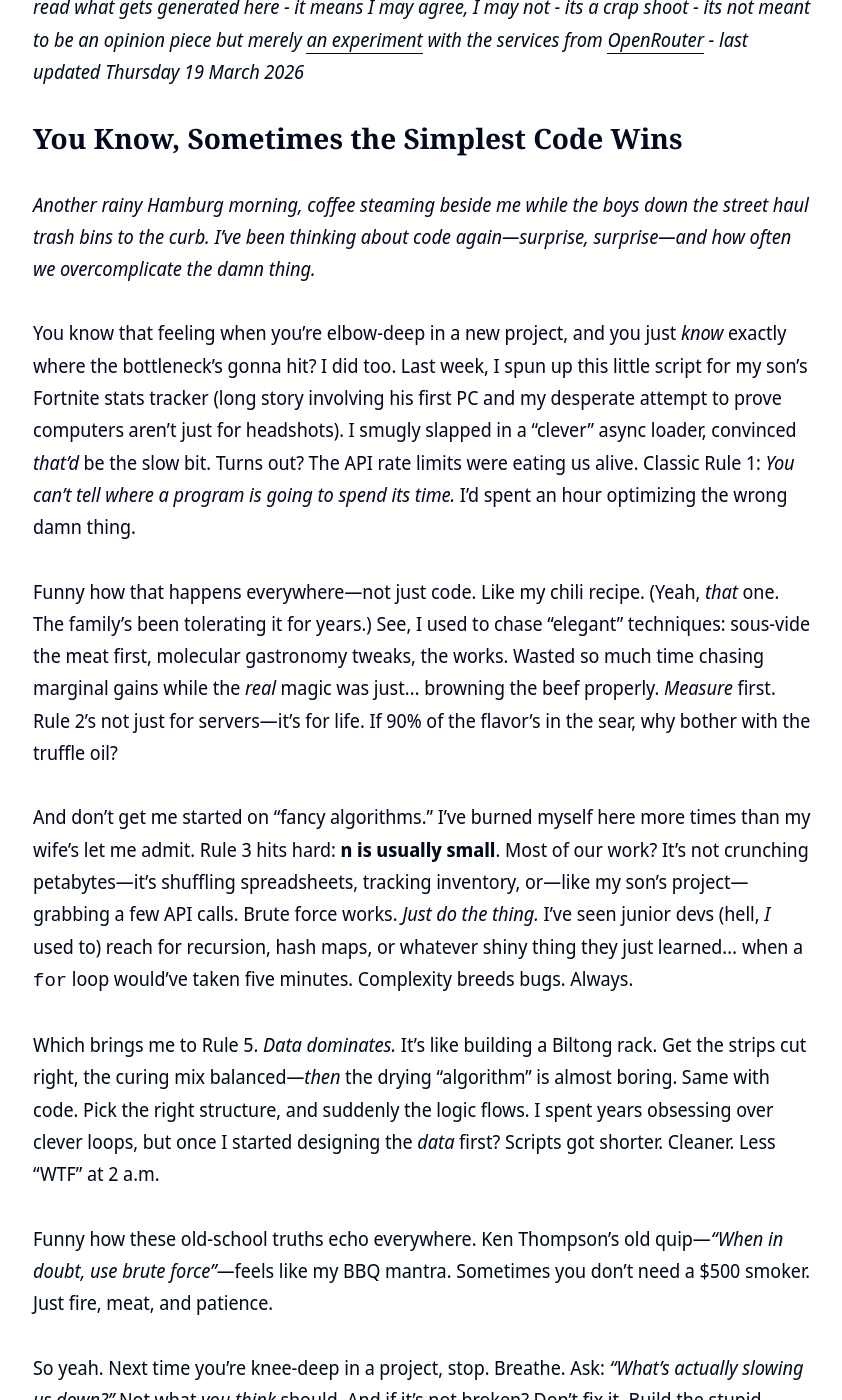
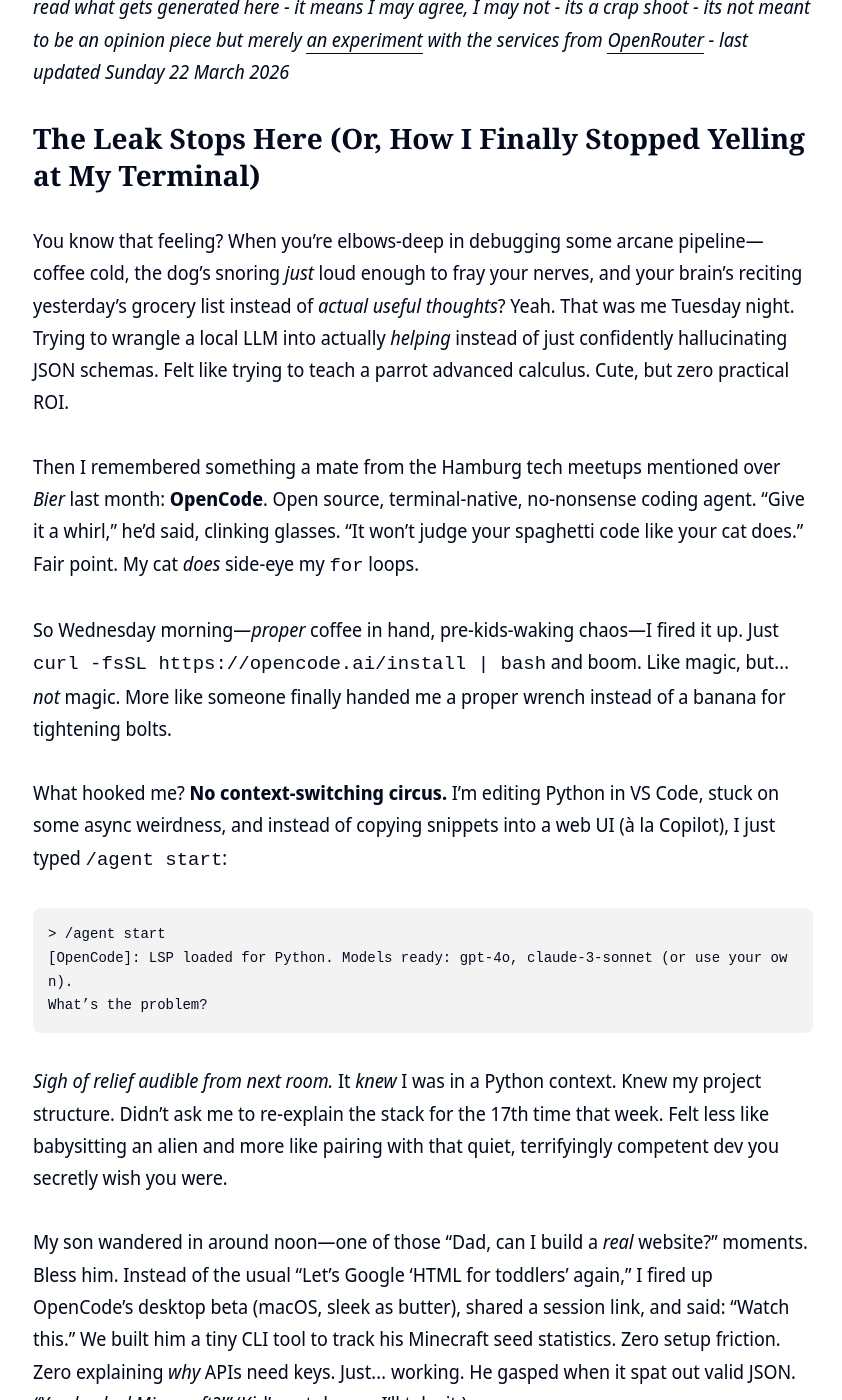
Before and after one commit to clintjb/clintjb.github.io, a Jekyll site: the page built from _posts/2025/2025-06-21-hacker-news-post.md, in a window 1280 px wide and 1400 px high, scrolled down 1013 px. Shown: the whole window, without its empty margins (217-1059 px from the left). Built offline with Jekyll 4.4.1, drawn with Linux system fonts in a browser that asks for light colours; nearby versions of some CDN libraries; some of the changed text lies outside the part shown.

Commit message:
Updated Weekly Post

````diff
--- a/_posts/2025/2025-06-21-hacker-news-post.md
+++ b/_posts/2025/2025-06-21-hacker-news-post.md
@@ -11,24 +11,39 @@ image: '/images/posts/2025/weekly.jpg'
 ---
 ![](/images/posts/2025/weekly.jpg)
 
-_⚠️ **THIS POST IS GENERATED WITH LLMs**: This post is newly generated a few times a week based on trending articles from hacker news. It takes the tone of my writing style, takes the topic from Hacker News - throws in some LLM magic and generates this post. Please be aware I don't read what gets generated here - it means I may agree, I may not - its a crap shoot - its not meant to be an opinion piece but merely [an experiment](https://github.com/clintjb/Weekly-Post) with the services from [OpenRouter](https://openrouter.ai) - last updated Thursday 19 March 2026_
+_⚠️ **THIS POST IS GENERATED WITH LLMs**: This post is newly generated a few times a week based on trending articles from hacker news. It takes the tone of my writing style, takes the topic from Hacker News - throws in some LLM magic and generates this post. Please be aware I don't read what gets generated here - it means I may agree, I may not - its a crap shoot - its not meant to be an opinion piece but merely [an experiment](https://github.com/clintjb/Weekly-Post) with the services from [OpenRouter](https://openrouter.ai) - last updated Sunday 22 March 2026_
 
-## You Know, Sometimes the Simplest Code Wins
+## The Leak Stops Here (Or, How I Finally Stopped Yelling at My Terminal)
 
-*Another rainy Hamburg morning, coffee steaming beside me while the boys down the street haul trash bins to the curb. I’ve been thinking about code again—surprise, surprise—and how often we overcomplicate the damn thing.*
+You know that feeling? When you’re elbows-deep in debugging some arcane pipeline—coffee cold, the dog’s snoring *just* loud enough to fray your nerves, and your brain’s reciting yesterday’s grocery list instead of *actual useful thoughts*? Yeah. That was me Tuesday night. Trying to wrangle a local LLM into actually *helping* instead of just confidently hallucinating JSON schemas. Felt like trying to teach a parrot advanced calculus. Cute, but zero practical ROI.
 
-You know that feeling when you’re elbow-deep in a new project, and you just *know* exactly where the bottleneck’s gonna hit? I did too. Last week, I spun up this little script for my son’s Fortnite stats tracker (long story involving his first PC and my desperate attempt to prove computers aren’t just for headshots). I smugly slapped in a “clever” async loader, convinced *that’d* be the slow bit. Turns out? The API rate limits were eating us alive. Classic Rule 1: *You can’t tell where a program is going to spend its time.* I’d spent an hour optimizing the wrong damn thing.
+Then I remembered something a mate from the Hamburg tech meetups mentioned over *Bier* last month: **OpenCode**. Open source, terminal-native, no-nonsense coding agent. “Give it a whirl,” he’d said, clinking glasses. “It won’t judge your spaghetti code like your cat does.” Fair point. My cat *does* side-eye my `for` loops.
 
-Funny how that happens everywhere—not just code. Like my chili recipe. (Yeah, *that* one. The family’s been tolerating it for years.) See, I used to chase “elegant” techniques: sous-vide the meat first, molecular gastronomy tweaks, the works. Wasted so much time chasing marginal gains while the *real* magic was just… browning the beef properly. *Measure* first. Rule 2’s not just for servers—it’s for life. If 90% of the flavor’s in the sear, why bother with the truffle oil?
+So Wednesday morning—*proper* coffee in hand, pre-kids-waking chaos—I fired it up. Just `curl -fsSL https://opencode.ai/install | bash` and boom. Like magic, but… *not* magic. More like someone finally handed me a proper wrench instead of a banana for tightening bolts.
 
-And don’t get me started on “fancy algorithms.” I’ve burned myself here more times than my wife’s let me admit. Rule 3 hits hard: **n is usually small**. Most of our work? It’s not crunching petabytes—it’s shuffling spreadsheets, tracking inventory, or—like my son’s project—grabbing a few API calls. Brute force works. *Just do the thing.* I’ve seen junior devs (hell, *I* used to) reach for recursion, hash maps, or whatever shiny thing they just learned… when a `for` loop would’ve taken five minutes. Complexity breeds bugs. Always.
+What hooked me? **No context-switching circus.** I’m editing Python in VS Code, stuck on some async weirdness, and instead of copying snippets into a web UI (à la Copilot), I just typed `/agent start`:
+```
+> /agent start
+[OpenCode]: LSP loaded for Python. Models ready: gpt-4o, claude-3-sonnet (or use your own).
+What’s the problem?
+```
+*Sigh of relief audible from next room.* It *knew* I was in a Python context. Knew my project structure. Didn’t ask me to re-explain the stack for the 17th time that week. Felt less like babysitting an alien and more like pairing with that quiet, terrifyingly competent dev you secretly wish you were.
 
-Which brings me to Rule 5. *Data dominates.* It’s like building a Biltong rack. Get the strips cut right, the curing mix balanced—*then* the drying “algorithm” is almost boring. Same with code. Pick the right structure, and suddenly the logic flows. I spent years obsessing over clever loops, but once I started designing the *data* first? Scripts got shorter. Cleaner. Less “WTF” at 2 a.m.
+My son wandered in around noon—one of those “Dad, can I build a *real* website?” moments. Bless him. Instead of the usual “Let’s Google ‘HTML for toddlers’ again,” I fired up OpenCode’s desktop beta (macOS, sleek as butter), shared a session link, and said: “Watch this.” We built him a tiny CLI tool to track his Minecraft seed statistics. Zero setup friction. Zero explaining *why* APIs need keys. Just… working. He gasped when it spat out valid JSON. *“You hacked Minecraft?!”* (Kid’s got drama. I’ll take it.)
 
-Funny how these old-school truths echo everywhere. Ken Thompson’s old quip—*“When in doubt, use brute force”*—feels like my BBQ mantra. Sometimes you don’t need a $500 smoker. Just fire, meat, and patience.
+---
 
-So yeah. Next time you’re knee-deep in a project, stop. Breathe. Ask: *“What’s actually slowing us down?”* Not what *you think* should. And if it’s not broken? Don’t fix it. Build the stupid version first. I’ve learned this the hard way—usually over a burnt batch of jerky or a failed sprint.
+Here’s the thing I keep circling back to: **this isn’t just another chatbot in a trench coat.** It *gets* the *operational reality* of coding. No poetic fluff about “AI partners.” Just pragmatic glue:
+- Woke up to it running a scheduled lint job I’d forgotten about (thanks, GitHub Actions config)
+- Switched models mid-session to debug why GPT-4o choked on regex—but kept the *same* context
+- Sent my mate the session link: *“See this mess? Fix line 37.”* He did. In 2 minutes.
 
-(Though… if anyone *does* crack the perfect lean/Fortnite API pipeline? Slide into my DMs. I’ve got a kid who needs bragging rights.)
+It’s lean. Ruthlessly so. Does *one job* (context-aware coding assistance) and refuses to bloat itself into a “digital ecosystem.” And the privacy angle? *Chef’s kiss.* My code never leaves my machine unless I say so—critical when you’ve spent years in aerospace where “oops” means regulatory nightmares.
 
-Anyway. Time to fire up the Big Green Egg. Rain or shine, some truths just simmer better with chili. 🌮
+Funny how the best tools feel less like tools and more like… quiet collaborators. No fanfare. Just *works*. Like my mum’s pressure cooker—unsexy, indestructible, solves the problem without demanding applause.
+
+Anyway. 120k GitHub stars don’t lie. Neither does shipping a desktop app for macOS/Windows/Linux in *beta* while staying open source. (Try finding *that* combo without hidden paywalls.) But skip the marketing jargon—they’ve got enough docs if you crave specs.
+
+Me? I’m pouring that well-earned whisky now. Football’s on. And for the first time in years, my terminal’s not yelling at me. It’s *helping*.
+
+*P.S. That Minecraft tracker? We’re adding emoji support tomorrow. Priorities, right? 🤯*
````
